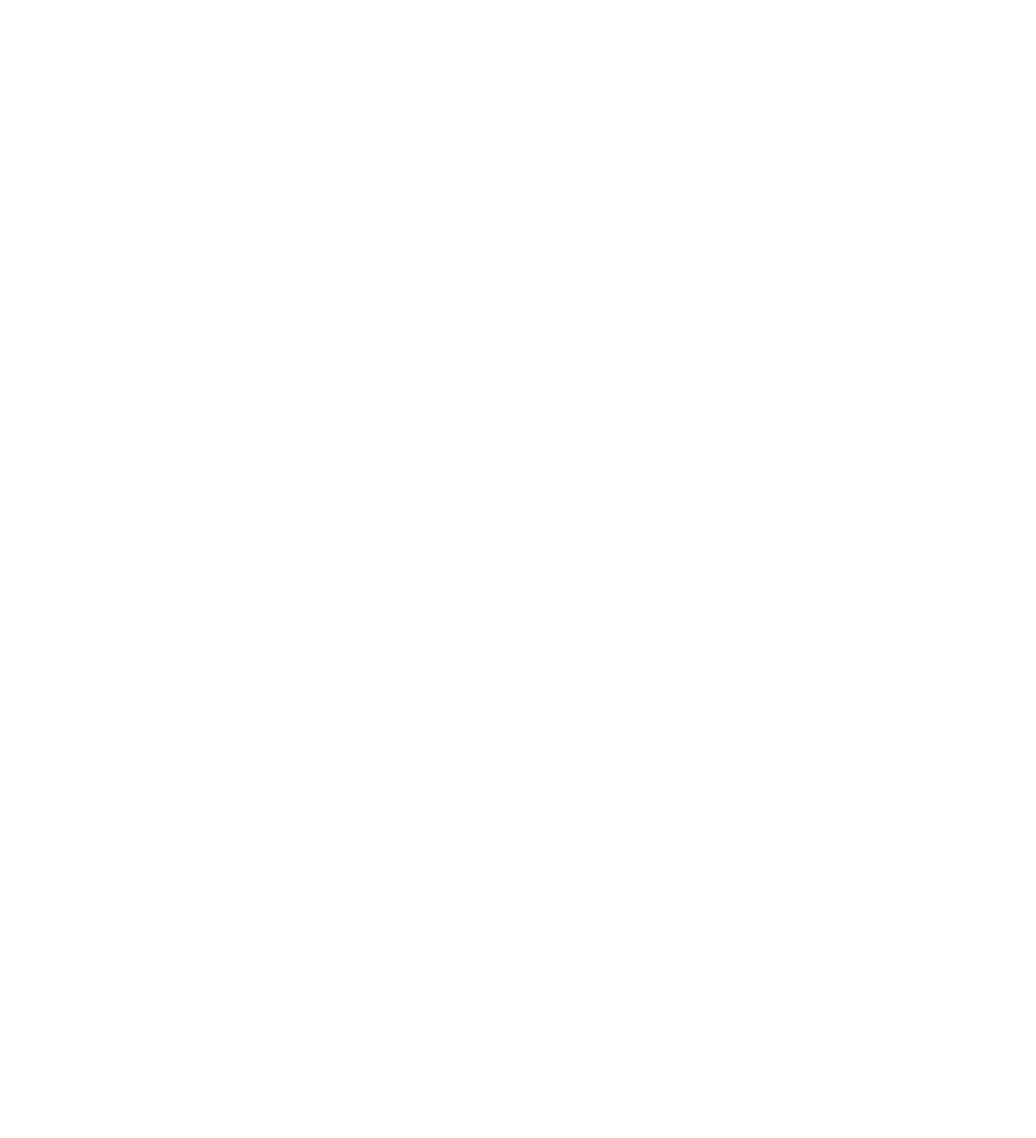
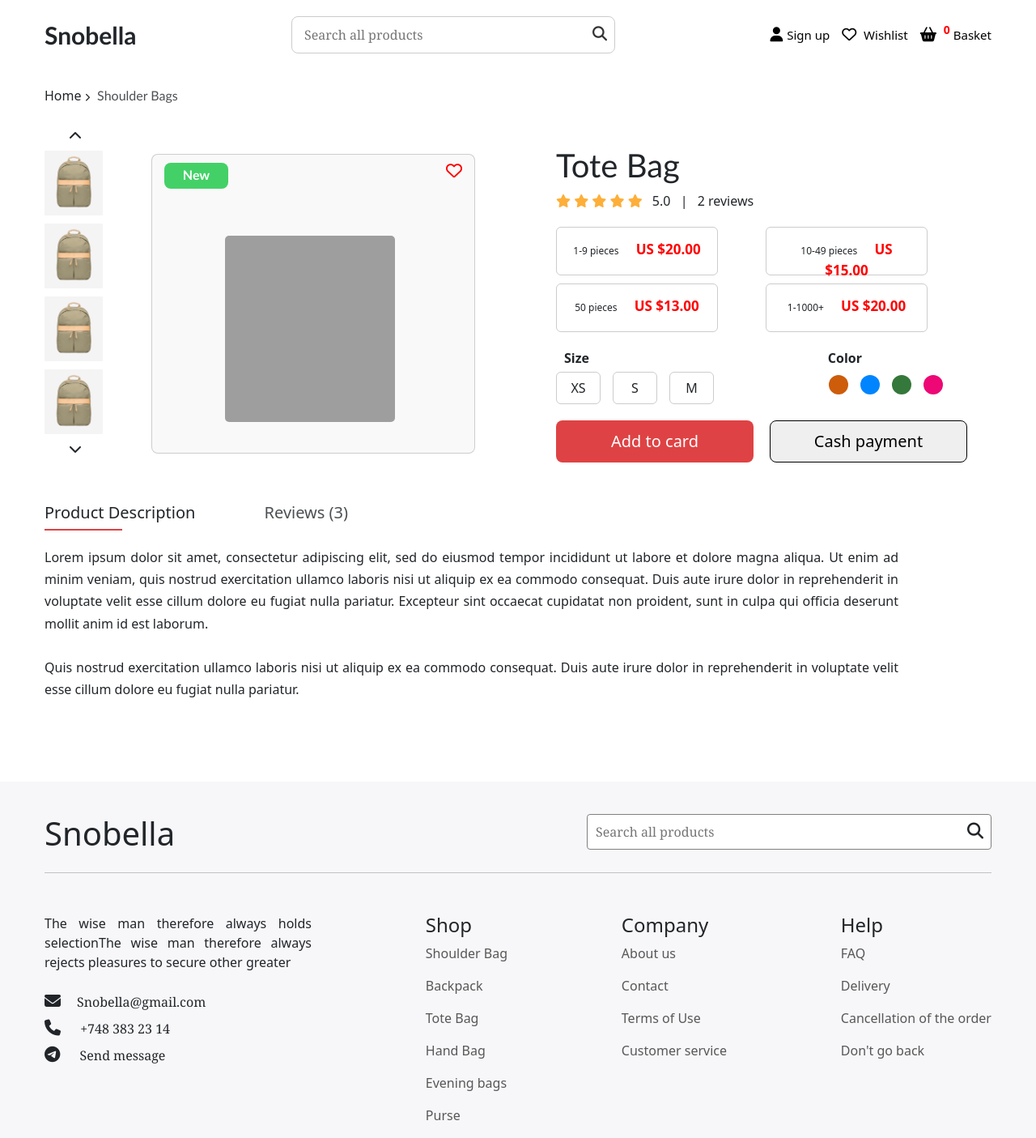
Before and after one commit to Khanim05/JavaScript_Project, a website: page product-details.html in a window 1280 px wide. Shown: the whole page at 81% size. Before the commit the page ends 800 px from the top, so only its background shows below. Drawn offline with nearby package versions, Linux system fonts and the light colour scheme; grey boxes are pictures that could not be loaded.

Commit message:
details html css

```diff
--- /dev/null
+++ b/assets/css/product_details.css
@@ -0,0 +1,532 @@
+* {
+    margin: 0;
+    padding: 0;
+    box-sizing: border-box;
+  }
+
+  img{
+  width: 100%;
+  height: 100%;
+  }
+  a{
+    text-decoration: none;
+  }
+
+  .container {
+    max-width: 1200px;
+    margin: auto;
+    padding: 0 15px;
+  }
+
+  .mynavbar {
+    display: flex;
+    align-items: center;
+    justify-content: space-between;
+    flex-wrap: wrap;
+    gap: 15px;
+    padding: 20px 0;
+  }
+
+  .logo {
+    font-size: 30px;
+    font-weight: bold;
+    font-family: 'Trebuchet MS', 'Lucida Sans Unicode', 'Lucida Grande', 'Lucida Sans', Arial, sans-serif;
+  }
+
+  .searchBtn{
+    position: relative;
+    flex: 1 1 100%;
+    max-width: 500px;
+  }
+
+  .searchTxt {
+    width: 100%;
+    padding: 10px 40px 10px 15px;
+    border-radius: 8px;
+    border: 1px solid #ccc;
+    font-family: Georgia, 'Times New Roman', Times, serif;
+  }
+
+  .searchLabel {
+    position: absolute;
+    top: 22px;
+    right: 10px;
+    transform: translateY(-50%);
+    cursor: pointer;
+  }
+
+  .search {
+    font-size: 18px;
+    color: #333;
+  }
+  /* Dropdown */
+  .dropdown {
+    position: relative;
+    display: inline-block;
+  }
+
+  .dropbtn {
+    background-color: transparent;
+    border: none;
+    cursor: pointer;
+    font-size: 15px;
+    color: black;
+    display: flex;
+    align-items: center;
+    gap: 5px;
+  }
+
+  .dropbtn i {
+    font-size: 18px;
+  }
+
+  .dropdown-content {
+    display: none;
+    position: absolute;
+    top: 100%;
+    right: -5px;
+    margin-left: -30px;
+    background-color: white;
+    min-width: 120px;
+    box-shadow: 0 4px 8px rgba(0, 0, 0, 0.1);
+    z-index: 1;
+    border-radius: 5px;
+    padding: 8px 0;
+  }
+
+  .dropdown-content a {
+    margin-left: -10px;
+    color: black;
+    padding: 8px 12px;
+    text-decoration: none;
+    display: block;
+    font-size: 14px;
+  }
+
+  .dropdown-content a:hover {
+    background-color: #f1f1f1;
+    margin-left: 1px;
+  }
+
+  .dropdown:hover .dropdown-content {
+    display:block;
+  }
+  .wrapper {
+    display: flex;
+    flex-wrap: wrap;
+    justify-content: center;
+    align-items: center;
+    gap: 15px;
+  }
+
+  .wrapper a {
+    text-decoration: none;
+    color: black;
+    font-size: 15px;
+  }
+
+  .wrapper a i {
+    margin-right: 5px;
+    font-size: 18px;
+  }
+
+  .wrapper a sup {
+    color: red;
+    font-size: 14px;
+    font-weight: bold;
+  }
+
+  .username {
+    border: none;
+    padding: 6px 10px;
+    border-radius: 5px;
+    background: #f1f1f1;
+  }
+
+  /* RESPONSIVE  Navbar*/
+  @media (min-width: 768px) {
+
+    .mynavbar {
+      flex-wrap: nowrap;
+    }
+
+    .searchBtn {
+      flex: 1;
+      max-width: 400px;
+    }
+
+    .wrapper {
+      justify-content:flex-end;
+  }
+}
+
+
+
+    #main_area{
+    margin-top: 20px;
+    }
+
+   .left{
+    margin-top: 30px;
+    display: flex;
+    flex-direction: column;
+    gap: 10px;
+   }
+  .left i{
+   margin-left: 30px;
+  }
+  .left .asideImg{
+    width: 72px;
+    height: 80px;
+    background-color: #f5f4f4;
+    border-radius: 1px;
+  }
+  #main_area span i{
+    font-size: 10px;
+  }
+  #main_area .shoulderBags{
+    opacity: 0.8;
+    margin-left: 5px;
+    font-family: 'Trebuchet MS', 'Lucida Sans Unicode', 'Lucida Grande', 'Lucida Sans', Arial, sans-serif;
+  }
+
+  /* cardArea */
+
+.cards{
+    margin-top: 40px;
+    margin-left: 40px;
+}
+.card-img{
+  width: 210px;
+  height: 230px;
+  margin-left: 90px;
+}
+.card{
+  margin-top: 20px;
+  width: 400px;
+  height: 370px;
+  border-radius: 8px;
+  position: relative;
+  background: #F9F9F9;
+}
+.card-image{
+  margin-top: 100px;
+}
+.card-heart{
+  position: absolute;
+  right: 15px;
+  top: 10px;
+  font-size: 20px;
+  color: red;
+}
+.card-heart:hover{
+  color: #ff9812;
+  cursor: pointer;
+}
+
+.card-sale{
+  text-align: center;
+  padding: 3px;
+  width: 79px;
+  height: 32px;
+  border-radius: 8px;
+  background-color: #43D167;
+  position: absolute;
+  left: 15px;
+  top: 10px;
+  color: white;
+  font-weight: bold;
+  font-family: 'Trebuchet MS', 'Lucida Sans Unicode', 'Lucida Grande', 'Lucida Sans', Arial, sans-serif;
+}
+
+/* display-flex */
+.top_area{
+    display: flex;
+    flex-wrap: wrap;
+    gap: 20px;
+}
+
+.cardTitle{
+    font-size: 40px;
+    font-family: 'Trebuchet MS', 'Lucida Sans Unicode', 'Lucida Grande', 'Lucida Sans', Arial, sans-serif;
+}
+.card-star{
+    color: rgba(253, 153, 4, 0.788);
+}
+
+.rate{
+    margin-left: 8px;
+}
+.line{
+    margin-left: 8px;
+}
+.reviews{
+    margin-left: 8px;
+}
+
+.price_area {
+    display: grid;
+    grid-template-columns: repeat(2, 1fr);
+    gap: 10px;
+    margin: 20px 0;
+  }
+
+  .price-box {
+    font-size: 12px;
+    width: 200px;
+    height: 60px;
+    padding: 14px;
+    border: 1px solid #ccc;
+    text-align: center;
+    border-radius: 6px;
+  }
+
+  .right{
+    margin-top: 50px;
+    margin-left: 80px;
+  }
+
+
+.price-box strong{
+    font-size: 17px;
+    margin-left: 18px;
+    color: red;
+}
+.footer{
+    margin-top: 5px;
+}
+.size_area {
+    display: flex;
+    flex-wrap: wrap;
+    gap: 15px;
+  }
+
+  .size-box {
+    width: 55px;
+    height: 40px;
+    padding:7px;
+    border: 1px solid #ccc;
+    text-align: center;
+    border-radius: 6px;
+  }
+
+  .color_area{
+    flex-wrap: wrap;
+    display: flex;
+    gap: 15px;
+    margin-top: 4px;
+    margin-right: 30px;
+  }
+  .color-orange{
+    width: 24px;
+    height: 24px;
+    border-radius: 50%;
+    background-color: #CD5C0B;
+  }
+
+  .color-blue{
+    width: 24px;
+    height: 24px;
+    border-radius: 50%;
+    background-color: #0085FF;
+  }
+  .color-green{
+    width: 24px;
+    height: 24px;
+    border-radius: 50%;
+    background-color: #35783B;
+  }
+  .color-purple{
+    width: 24px;
+    height: 24px;
+    border-radius: 50%;
+    background-color: #ED0875;
+  }
+
+  .sizeColor{
+    display: flex;
+    gap: 5px;
+    justify-content: space-between;
+  }
+
+  .titleSizeColor{
+    display: flex;
+    justify-content: space-between;
+  }
+  .titleSizeColor .size{
+    margin-left: 10px;
+    font-weight: bold;
+  }
+  .titleSizeColor .color{
+      margin-right: 130px;
+      font-weight: bold;
+  }
+
+
+.add_area{
+    margin-top: 20px;
+    gap: 20px;
+    display: flex;
+    flex-wrap: wrap;
+    justify-content: space-between;
+}
+.add-box button{
+    width: 244px;
+    height: 52px;
+    border-radius: 8px;
+    border: none;
+}
+.add-box .addBtn{
+    background-color: #DF4244;
+    color: white;
+    font-size: 20px;
+}
+.add-box .addCash{
+    font-size: 20px;
+    border: 1px solid black;
+}
+.add-box .addBtn:hover{
+    border: 1px solid #DF4244;
+    color: black;
+    background-color: transparent;
+}
+.add-box .addCash:hover{
+    background-color: black;
+    color: white;
+}
+
+@media screen and (max-width:576px) {
+          .left{
+            display: flex;
+            flex-direction: row;
+          }
+          .left i{
+            margin-left: 0;
+          }
+          .cards{
+             margin-left: 10px;
+          }
+          .card {
+            width: 340px;
+          }
+
+          .price_area .price-box{
+            width: 140px;
+          }
+          .price-box strong{
+            margin-left: 3px;
+            font-size: 12px;
+          }
+          .card img{
+            margin-left: 50px;
+          }
+          .right{
+            margin-left: 0;
+          }
+          .descruptionText{
+            max-width: 100%;
+          }
+
+}
+
+#descr_area{
+    margin-top: 50px;
+}
+
+.descLinePurple{
+    width: 96px;
+    background-color: #DF4244;
+    height: 2px;
+}
+.descruptionText{
+    width: 1055px;
+    margin-top: 20px;
+    text-align: justify;
+    line-height: 170%;
+}
+.reviewss{
+    opacity: 0.8;
+    margin-left: 80px;
+}
+
+
+#footer_area{
+    margin-top: 100px;
+    background-color: #F7F7F9;
+  }
+  .snobella{
+    display: flex;
+    flex-wrap: wrap;
+    justify-content: space-between;
+  }
+  .snobella .div h2{
+    margin-top: 40px;
+    font-size: 40px;
+  }
+  .srchInput{
+    position: relative;
+    margin-top: 40px;
+  }
+  .srchInput input{
+    padding: 10px;
+    border-radius: 4px;
+    background-color: white;
+    width: 500px;
+    border: 1px solid gray;
+    height: 44px;
+    font-family: Georgia, 'Times New Roman', Times, serif;
+  }
+  .srchInput label{
+    position: absolute;
+    top: 10px;
+    right: 10px;
+  }
+  .srchInput label i{
+    font-size: 20px;
+  }
+  .bottom{
+    margin-top: 50px;
+    display: flex;
+    flex-wrap: wrap;
+    gap: 20px;
+    justify-content: space-between;
+  }
+  .footer-left{
+    width: 330px;
+  }
+  .footer-left p{
+    text-align: justify;
+    line-height: 150%;
+  }
+  .footer-left i{
+    font-size: 20px;
+    margin-top: 10px;
+  }
+  .footer-left span{
+    margin-left: 20px;
+    font-family: Cambria, Cochin, Georgia, Times, 'Times New Roman', serif;
+  }
+  .bottom a{
+    color: #212121BF;
+  }
+  @media screen and (max-width:576px){
+    .srchInput input{
+      padding: 10px;
+      border-radius: 4px;
+      background-color: white;
+      width: 400px;
+      border: 1px solid gray;
+      height: 44px;
+      font-family: Georgia, 'Times New Roman', Times, serif;
+    }
+    .srchInput label{
+      position: absolute;
+      top: 10px;
+      right: 20px;
+    }
+    .bottom{
+      display: flex;
+      flex-direction: column;
+      gap: 20px;
+    }
+  }
--- a/assets/js/script.js
+++ b/assets/js/script.js
@@ -59,7 +59,7 @@ document.addEventListener("DOMContentLoaded",async()=>{
             let card=document.createElement("div")
             card.classList.add("card")
             card.addEventListener("click", () => {
-                window.location.href = `page_detail.html?id=${product.id}`;
+                window.location.href = `product-details.html?id=${product.id}`;
               });
 
             let cardImage=document.createElement("div")
--- a/index.html
+++ b/index.html
@@ -15,11 +15,6 @@
     <link
       href="https://cdn.jsdelivr.net/npm/bootstrap@5.3.3/dist/css/bootstrap.min.css"
       rel="stylesheet"
-    />
-    <link
-      rel="stylesheet"
-      type="text/css"
-      href="https://cdn.jsdelivr.net/npm/toastify-js/src/toastify.min.css"
     />
     <link rel="stylesheet" href="./assets/css/style.css" />
     <title>Snobella</title>
--- a/product-details.html
+++ b/product-details.html
@@ -0,0 +1,209 @@
+<!DOCTYPE html>
+<html lang="en">
+<head>
+    <meta charset="UTF-8">
+    <meta name="viewport" content="width=device-width, initial-scale=1.0">
+    <link
+      rel="stylesheet"
+      href="https://cdnjs.cloudflare.com/ajax/libs/font-awesome/6.7.0/css/all.min.css"
+    />
+    <link
+    rel="stylesheet"
+    type="text/css"
+    href="https://cdn.jsdelivr.net/npm/toastify-js/src/toastify.min.css"
+  />
+    <link
+      href="https://cdn.jsdelivr.net/npm/bootstrap@5.3.3/dist/css/bootstrap.min.css"
+      rel="stylesheet"
+    />
+  <link rel="stylesheet" href="assets/css/product_details.css">
+    <title>Stobella</title>
+</head>
+<body>
+    <section id="nav_area">
+        <div class="container">
+          <nav class="mynavbar">
+            <div class="logo">Snobella</div>
+
+            <div class="searchBtn">
+              <input
+                type="text"
+                class="searchTxt"
+                placeholder="Search all products"
+                id="icon"
+              />
+              <label class="searchLabel" for="icon">
+                <i class="fa-solid fa-magnifying-glass search"></i>
+              </label>
+            </div>
+
+            <div class="wrapper">
+              <button class="username d-none">Username</button>
+              <div class="dropdown">
+                <button class="dropbtn">
+                  <i class="fa-solid fa-user"></i>
+                  Sign up
+                </button>
+                <div class="dropdown-content">
+                  <a href="register.html" class="register">Register</a>
+                  <a href="login.html" class="login">Login</a>
+                  <a href="index.html" class="logout">Logout</a>
+                </div>
+              </div>
+              <a href="wishlist.html">
+                <i class="fa-regular fa-heart wishlistIcon"></i>
+                Wishlist
+              </a>
+              <a href="basket.html" class="basketIcon">
+                <i class="fa-solid fa-basket-shopping"></i>
+                <sup>0</sup>
+                Basket
+              </a>
+            </div>
+          </nav>
+        </div>
+      </section>
+
+      <section id="main_area">
+        <div class="container">
+            <span>Home <i class="fa-solid fa-chevron-right"></i> <span class="shoulderBags">Shoulder Bags</span></span>
+            <div class="top_area">
+                <aside class="left">
+                    <i class="fa-solid fa-chevron-up"></i>
+                    <img src="assets/image/product1.png" alt="" class="asideImg">
+                    <img src="assets/image/product1.png" alt="" class="asideImg">
+                    <img src="assets/image/product1.png" alt="" class="asideImg">
+                    <img src="assets/image/product1.png" alt="" class="asideImg">
+                    <i class="fa-solid fa-chevron-down"></i>
+                </aside>
+                <div class="cards">
+                    <div class="card">
+          <div class="card-image">
+            <p class="card-sale">New</p>
+            <i class="fa-regular fa-heart card-heart"></i>
+            <img src="https://s3-alpha-sig.figma.com/img/7529/9645/5652baba89f40da1967f408bcdb1ee23?Expires=1745798400&Key-Pair-Id=APKAQ4GOSFWCW27IBOMQ&Signature=HUvdvl14zeJSqh6iHR3aQErEnHFhtBnjbkwmrolUQZweERSEqSnV037T5BSJEa7V-2y0d4OTcUdj0pFciaAviuvxfKxTTYwF7awVYCux9jJjm~K4kpTDAhwzxw-6WsBsQugZWKixSkJP~MKHj2ATFfrBiV7RUvq6w3QVHA14E69LKGAmkGmODeTJ7~ShJ6S4PcSv1vBGyGZB7j48zQunN6vepb0Rqp7rEu2zQoraxxbJjPpp3aDtM7uMLVJVQyHgBXWlXq9meqYSDfaTdjkZ8ZcLgpn1ZYfYIDUwatb-FXsqr7qTe6qycSQHas78EXStYOh3uIwaZKcNetU1n9zx2w__" alt="photo" class="card-img">
+          </div>
+        </div>
+                </div>
+
+            <div class="right">
+                <h3 class="cardTitle">Tote Bag</h3>
+                <i class="fa-solid fa-star card-star"></i>
+                <i class="fa-solid fa-star card-star"></i>
+                <i class="fa-solid fa-star card-star"></i>
+                <i class="fa-solid fa-star card-star"></i>
+                <i class="fa-solid fa-star card-star"></i>
+                <span class="rate">5.0</span>
+                <span class="line">|</span>
+                <span class="reviews">2 reviews</span>
+                <div class="price_area">
+                        <div class="price-box">1-9 pieces <strong>US $20.00</strong></div>
+                        <div class="price-box">10-49 pieces <strong>US $15.00</strong></div>
+                        <div class="price-box">50 pieces <strong>US $13.00</strong></div>
+                        <div class="price-box">1-1000+ <strong>US $20.00</strong></div>
+                </div>
+                <div class="titleSizeColor">
+                    <div class="size">Size</div>
+                    <div class="color">Color</div>
+                </div>
+                <div class="footer">
+                <div class="sizeColor">
+                <div class="size_area">
+
+                    <div class="size-box">XS</div>
+                    <div class="size-box">S</div>
+                    <div class="size-box">M</div>
+            </div>
+            <div class="color_area">
+                <div class="color-orange"></div>
+                <div class="color-blue"></div>
+                <div class="color-green"></div>
+                <div class="color-purple"></div>
+            </div>
+               </div>
+        <div class="add_area">
+            <div class="add-box"><button class="addBtn">Add to card</button></div>
+            <div class="add-box"><button class="addCash">Cash payment</button></div>
+    </div>
+        </div>
+            </div>
+            </div>
+        </div>
+      </section>
+
+      <section id="descr_area">
+        <div class="container">
+            <div class="descruption">
+                <h5>Product Description <span class="reviewss">Reviews (3)</span></h5>
+                <div class="descLinePurple"></div>
+                <p class="descruptionText">Lorem ipsum dolor sit amet, consectetur adipiscing elit, sed do eiusmod tempor incididunt ut labore et dolore magna aliqua. Ut enim ad minim veniam, quis nostrud exercitation ullamco laboris nisi ut aliquip ex ea commodo consequat. Duis aute irure dolor in reprehenderit in voluptate velit esse cillum dolore eu fugiat nulla pariatur. Excepteur sint occaecat cupidatat non proident, sunt in culpa qui officia deserunt mollit anim id est laborum.  <br> <br>Quis nostrud exercitation ullamco laboris nisi ut aliquip ex ea commodo consequat. Duis aute irure dolor in reprehenderit in voluptate
+                     velit esse cillum dolore eu fugiat nulla
+                      pariatur.</p>
+
+
+            </div>
+        </div>
+      </section>
+
+      <section id="footer_area">
+        <div class="container">
+          <div class="snobella">
+            <div class="div"><h2>Snobella</h2></div>
+            <div class="srchInput">
+              <input type="text" placeholder="Search all products" id="srchinput" class="searchTxtFooter">
+              <label for="srchinput"><i class="fa-solid fa-magnifying-glass searchFooter"></i></label>
+            </div>
+
+        </div>
+        <hr>
+        <div class="bottom">
+          <div class="footer-left">
+            <p>The wise man therefore always holds selectionThe wise
+              man therefore always rejects
+               pleasures to secure other greater</p>
+               <div class="email">
+                <i class="fa-solid fa-envelope">
+              </i><span>Snobella@gmail.com</span>
+            </div>
+               <div class="telephone">
+                <i class="fa-solid fa-phone"></i> <span>+748 383 23 14</span>
+              </div>
+               <div class="message">
+                <i class="fa-brands fa-telegram"></i> <span>Send message</span>
+               </div>
+
+          </div>
+          <div class="footer-right1">
+            <h4>Shop</h4>
+            <p><a href="">Shoulder Bag</a></p>
+            <p><a href="">Backpack</a></p>
+            <p><a href="">Tote Bag</a></p>
+            <p><a href="">Hand Bag</a></p>
+            <p><a href="">Evening bags</a></p>
+            <p><a href="">Purse</a></p>
+          </div>
+          <div class="footer-right2">
+            <h4>Company</h4>
+            <p><a href="">About us</a></p>
+            <p><a href="">Contact</a></p>
+            <p><a href="">Terms of Use</a></p>
+            <p><a href="">Customer service</a></p>
+          </div>
+          <div class="footer-right3">
+            <h4>Help</h4>
+            <p><a href="">FAQ</a></p>
+            <p><a href="">Delivery</a></p>
+            <p><a href="">Cancellation of the order</a></p>
+            <p><a href="">Don't go back</a></p>
+          </div>
+        </div>
+
+        </div>
+        </section>
+      <script
+       type="text/javascript"
+       src="https://cdn.jsdelivr.net/npm/toastify-js"
+     ></script>
+     <script src="assets/js/page_details.js"></script>
+</body>
+</html>
```
Also changed, not shown: assets/css/page_details.css (deleted).
